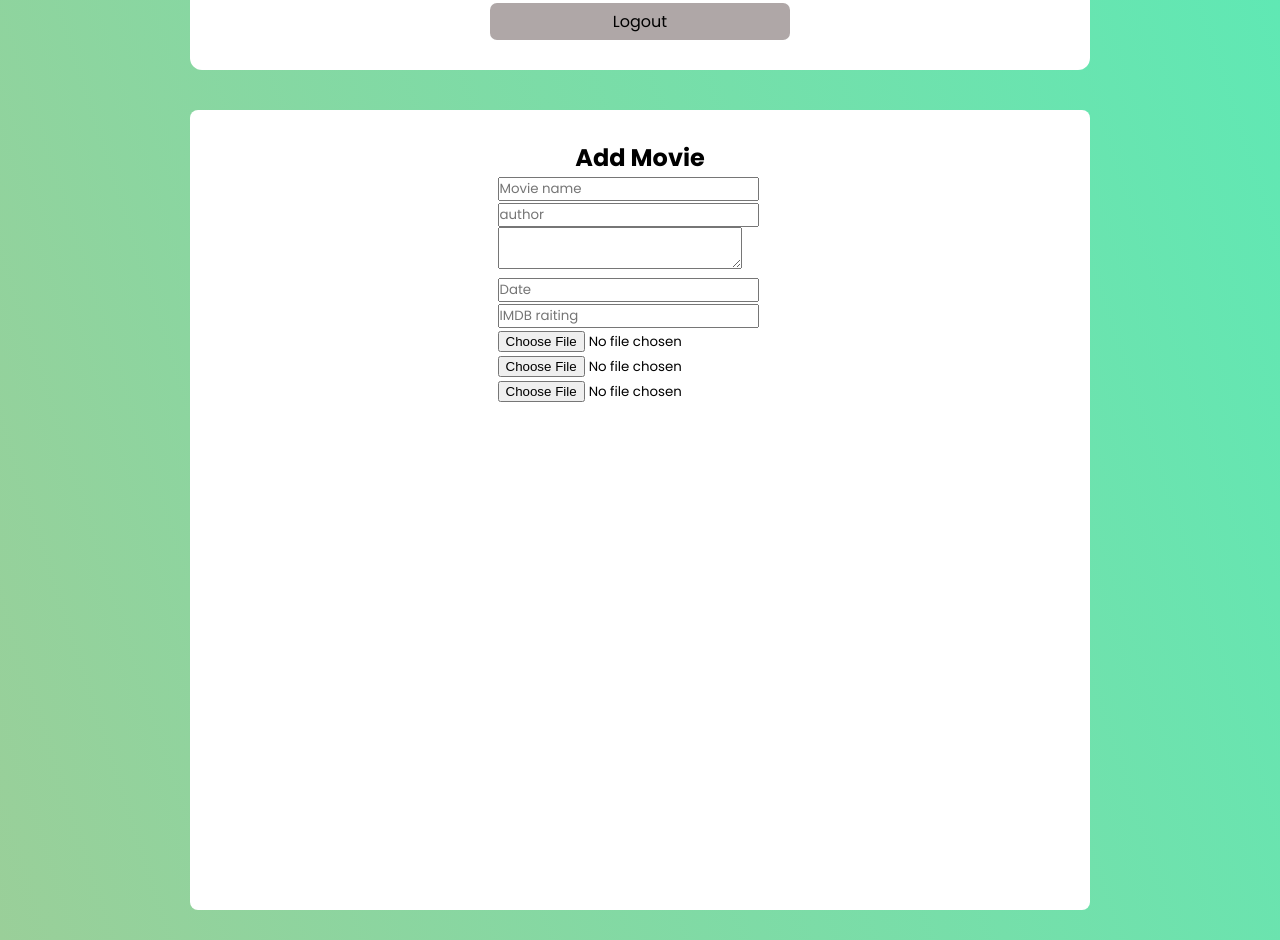
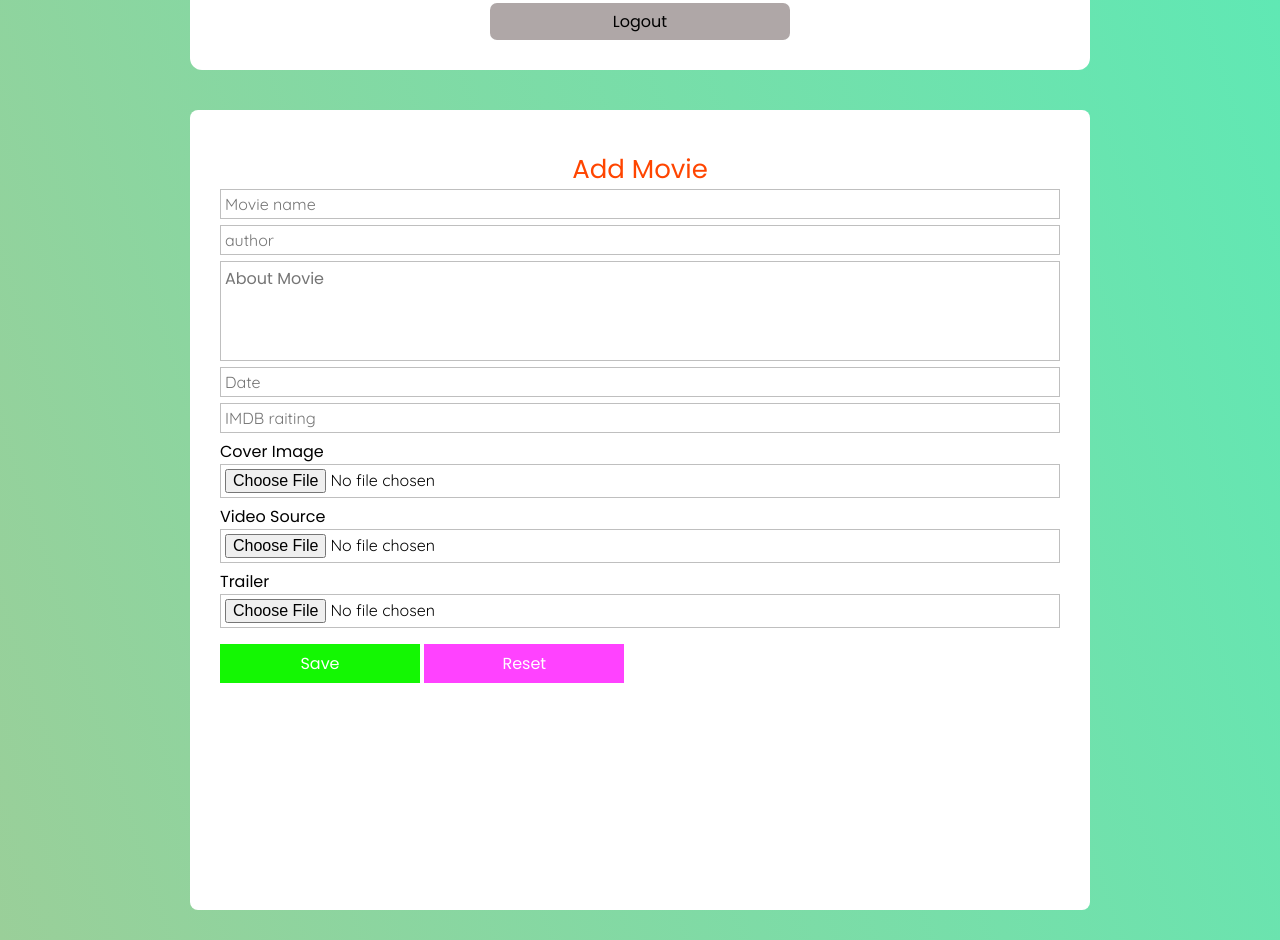
Before and after one commit to babaibrahimov/WatchTV, a plain HTML site: page admin.html in a window 1280 px wide. Shown: the part 566-1506 px from the top of the page. Drawn offline with nearby package versions, Linux system fonts and the light colour scheme.

```diff
--- a/admin.html
+++ b/admin.html
@@ -34,7 +34,7 @@
                     <input type="text" placeholder="author" name="author">
                 </div>
                 <div class="textBx">
-                    <textarea name="about"></textarea>
+                    <textarea name="about" placeholder="About Movie"></textarea>
                 </div>
                 <div class="inputBx">
                     <input type="text" placeholder="Date">
@@ -42,15 +42,21 @@
                 <div class="inputBx">
                     <input type="text" placeholder="IMDB raiting">
                 </div>
+                <label for="cover-image">Cover Image</label>
                 <div class="inputBx">
-                    <input type="file" placeholder="cover image">
+                    <input type="file" name="cover-image" placeholder="cover image">
                 </div>
+                <label for="video-source">Video Source</label>
                 <div class="inputBx">
-                    <input type="file" placeholder="Video">
+                    <input type="file" placeholder="Video" name="video-source">
                 </div>
+                <label for="trailer">Trailer</label>
                 <div class="inputBx">
-                    <input type="file" placeholder="Trailer">
+                    <input type="file" placeholder="Trailer" name="trailer">
                 </div>
+
+                <button type="submit" id="save-movie">Save</button>
+                <button type="reset" id="reset-movie">Reset</button>
 
             </form>
         </div>
--- a/assets/css/admin.css
+++ b/assets/css/admin.css
@@ -1,4 +1,5 @@
 @import url('https://fonts.googleapis.com/css2?family=Poppins:ital,wght@0,100;0,200;0,300;0,400;0,500;0,600;0,700;0,800;0,900;1,100;1,200;1,300;1,400;1,500;1,600;1,700;1,800;1,900&display=swap');
+@import url('https://fonts.googleapis.com/css2?family=Quicksand:wght@300;400;500;600;700&display=swap');
 
 *
 {
@@ -42,6 +43,7 @@ body
     border-radius: 100%;
     overflow: hidden;
     position: relative;
+    border: 1px solid #bfbfbf;
 }
 
 .wrapper .imgBx i
@@ -144,4 +146,94 @@ body
     display: flex;
     flex-direction: column;
     align-items: center;
+    border-radius: 8px;
+    padding: 10px;
 }
+
+.add-movie-section h2
+{
+    font-size: 26px;
+    font-weight: 400;
+    color: #ff4500;
+}
+
+.add-movie-section form
+{
+    width: 100%;
+}
+
+.add-movie-section form input
+{
+    display: block;
+    width: 100%;
+    outline: none;
+    border: 1px solid #bfbfbf;
+    font-size: 1rem;
+    font-family: 'Quicksand', sans-serif;
+    padding: 4px;
+    margin-bottom: 6px;
+}
+
+.add-movie-section form textarea
+{
+    display: block;
+    width: 100%;
+    resize: none;
+    margin-bottom: 6px;
+    outline: none;
+    border: 1px solid #bfbfbf;
+    padding: 4px;
+    font-size: 1rem;
+    height: 100px;
+}
+
+.add-movie-section form input:focus
+{
+    border-color: #333;
+    background: #f3f0f0;
+}
+
+.add-movie-section form textarea:focus
+{
+    border-color: #333;
+    background: #f3f0f0;
+}
+
+.add-movie-section form label
+{
+    margin-top: 5px;
+    color: #000;
+}
+
+.add-movie-section form button
+{
+    width: 200px;
+    font-size: 1rem;
+    padding: 6px;
+    outline: none;
+    border: none;
+    cursor: pointer;
+    border: 1px solid transparent;
+    color: #fff;
+    margin-top: 10px;
+}
+
+.add-movie-section form button[type="submit"]
+{
+    background: #14f703;
+}
+
+.add-movie-section form button[type="submit"]:hover
+{
+    background: #38f72b;
+}
+
+.add-movie-section form button[type="reset"]
+{
+    background: rgb(255, 66, 255);
+}
+
+.add-movie-section form button[type="reset"]:hover
+{
+    background: rgb(255, 85, 255);
+}
```
